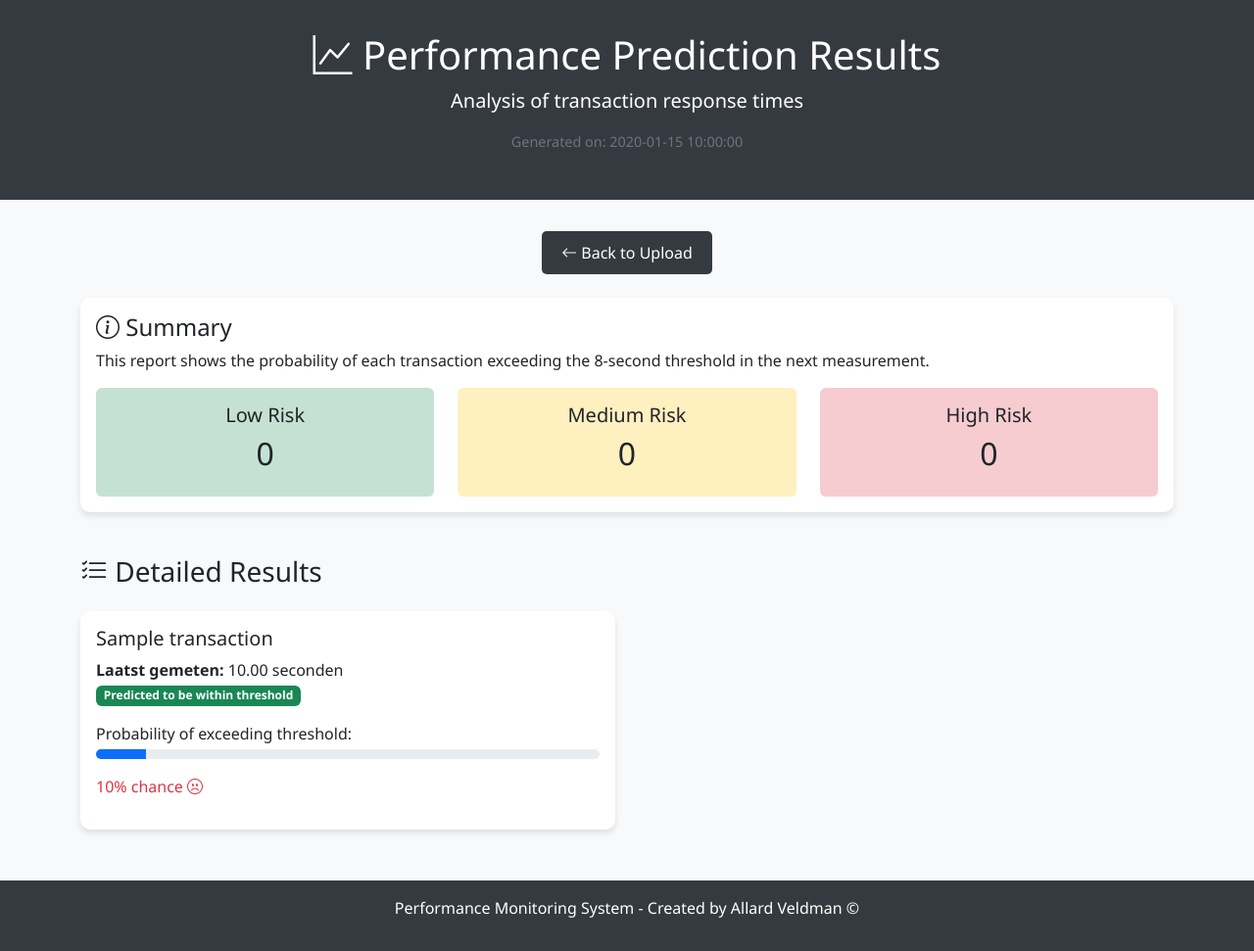
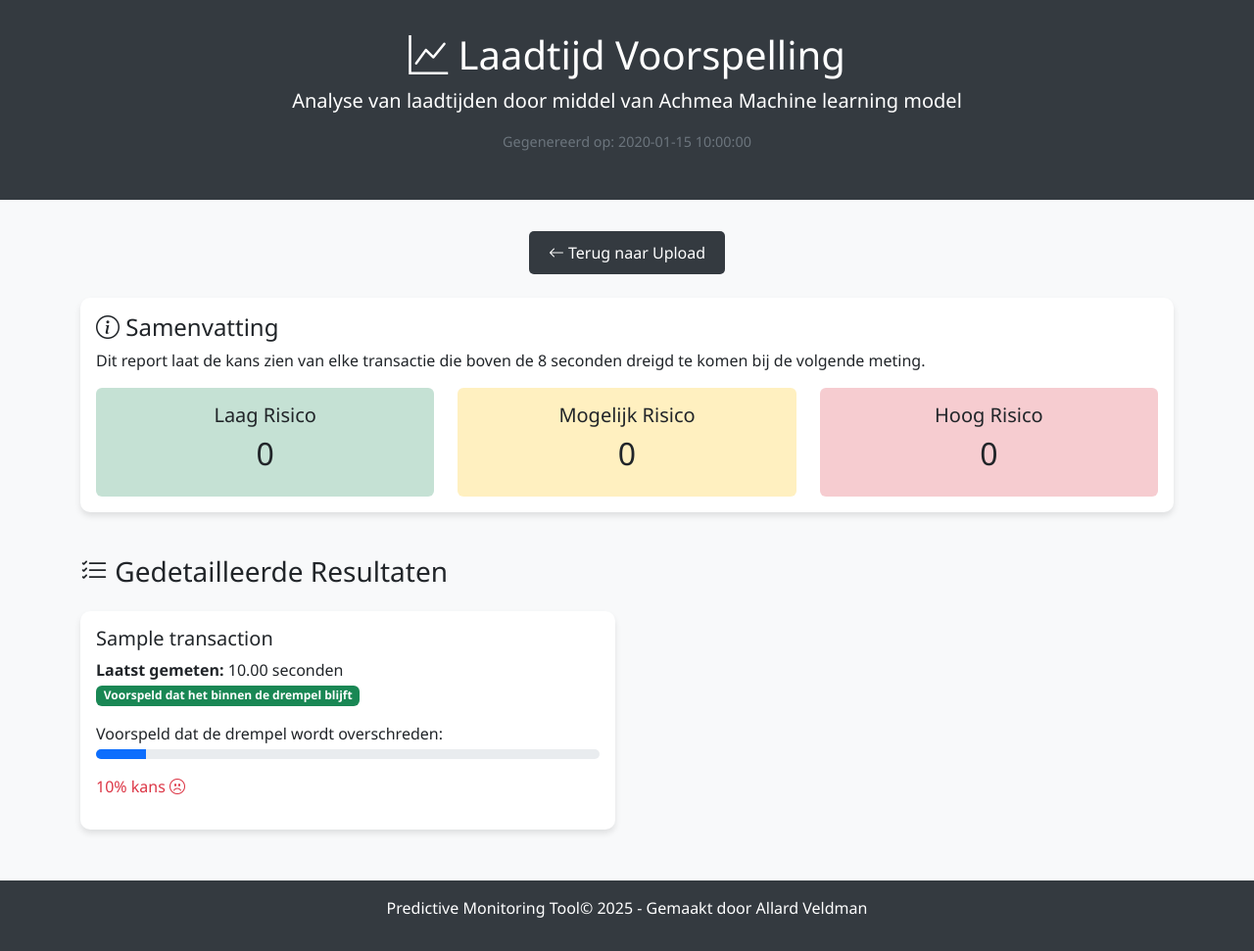
Before and after one commit to McMadA/PredictiveMonitoringTool, a Flask app: template reports/templates/results.html in a window 1280 px wide. Shown: the whole page at 98% size. Run offline with Flask 3, Linux system fonts and the light colour scheme; the template is opened without the code that fills it: most values are stand-ins (such as "Sample title", 1, 10 or a date in 2020).

Commit message:
vertaling naar nederlands

```diff
--- a/reports/templates/results.html
+++ b/reports/templates/results.html
@@ -78,16 +78,16 @@
 <body>
     <div class="header text-center">
         <div class="container">
-            <h1><i class="bi bi-graph-up"></i> Performance Prediction Results</h1>
-            <p class="lead">Analysis of transaction response times</p>
-            <p class="timestamp">Generated on: {{ timestamp }}</p>
+            <h1><i class="bi bi-graph-up"></i> Laadtijd Voorspelling </h1>
+            <p class="lead">Analyse van laadtijden door middel van Achmea Machine learning model</p>
+            <p class="timestamp">Gegenereerd op: {{ timestamp }}</p>
         </div>
     </div>
 
     <div class="container">
         <div class="row mb-4">
             <div class="col-12 text-center">
-                <a href="/" class="btn btn-back"><i class="bi bi-arrow-left"></i> Back to Upload</a>
+                <a href="/" class="btn btn-back"><i class="bi bi-arrow-left"></i> Terug naar Upload</a>
             </div>
         </div>
 
@@ -95,24 +95,24 @@
             <div class="col-md-12 mb-4">
                 <div class="card">
                     <div class="card-body">
-                        <h4 class="card-title"><i class="bi bi-info-circle"></i> Summary</h4>
-                        <p>This report shows the probability of each transaction exceeding the 8-second threshold in the next measurement.</p>
+                        <h4 class="card-title"><i class="bi bi-info-circle"></i> Samenvatting</h4>
+                        <p>Dit report laat de kans zien van elke transactie die boven de 8 seconden dreigd te komen bij de volgende meting.</p>
                         <div class="row">
                             <div class="col-md-4 text-center">
                                 <div class="p-3 bg-success bg-opacity-25 rounded">
-                                    <h5>Low Risk</h5>
+                                    <h5>Laag Risico</h5>
                                     <h2>{{ results|selectattr('risk_level', 'equalto', 'low')|list|length }}</h2>
                                 </div>
                             </div>
                             <div class="col-md-4 text-center">
                                 <div class="p-3 bg-warning bg-opacity-25 rounded">
-                                    <h5>Medium Risk</h5>
+                                    <h5>Mogelijk Risico</h5>
                                     <h2>{{ results|selectattr('risk_level', 'equalto', 'medium')|list|length }}</h2>
                                 </div>
                             </div>
                             <div class="col-md-4 text-center">
                                 <div class="p-3 bg-danger bg-opacity-25 rounded">
-                                    <h5>High Risk</h5>
+                                    <h5>Hoog Risico</h5>
                                     <h2>{{ results|selectattr('risk_level', 'equalto', 'high')|list|length }}</h2>
                                 </div>
                             </div>
@@ -122,7 +122,7 @@
             </div>
         </div>
 
-        <h3 class="mb-4"><i class="bi bi-list-check"></i> Detailed Results</h3>
+        <h3 class="mb-4"><i class="bi bi-list-check"></i> Gedetailleerde Resultaten</h3>
 
         <div class="row">
             {% for result in results %}
@@ -133,12 +133,12 @@
                         <p class="card-text">
                             <strong>Laatst gemeten:</strong> {{ "%.2f"|format(result.latest_value) }} seconden<br>
                             {% if result.prediction == 1 %}
-                                <span class="badge bg-danger">Predicted to exceed threshold</span>
+                                <span class="badge bg-danger">Voorspeld dat de drempel wordt overschreden</span>
                             {% else %}
-                                <span class="badge bg-success">Predicted to be within threshold</span>
+                                <span class="badge bg-success">Voorspeld dat het binnen de drempel blijft</span>
                             {% endif %}
                         </p>
-                        <p class="mb-1">Probability of exceeding threshold:</p>
+                        <p class="mb-1">Voorspeld dat de drempel wordt overschreden:</p>
                         <div class="progress mb-3">
                             <div class="progress-bar progress-bar-{{ result.risk_level }}"
                                  role="progressbar"
@@ -149,7 +149,7 @@
                             </div>
                         </div>
                         <p class="text-{{ result.risk_level == 'low' and 'success' or (result.risk_level == 'medium' and 'warning' or 'danger') }}">
-                            {{ (result.probability * 100)|int }}% chance
+                            {{ (result.probability * 100)|int }}% kans
                             {% if result.risk_level == 'low' %}
                                 <i class="bi bi-emoji-smile"></i>
                             {% elif result.risk_level == 'medium' %}
@@ -167,7 +167,7 @@
 
     <div class="footer text-center">
         <div class="container">
-            <p>Performance Monitoring System - Created by Allard Veldman &copy; {{ timestamp.split('-')[0] }}</p>
+            <p>Predictive Monitoring Tool&copy; 2025 - Gemaakt door Allard Veldman{{ timestamp.split('-')[0] }}</p>
         </div>
     </div>
 
```
